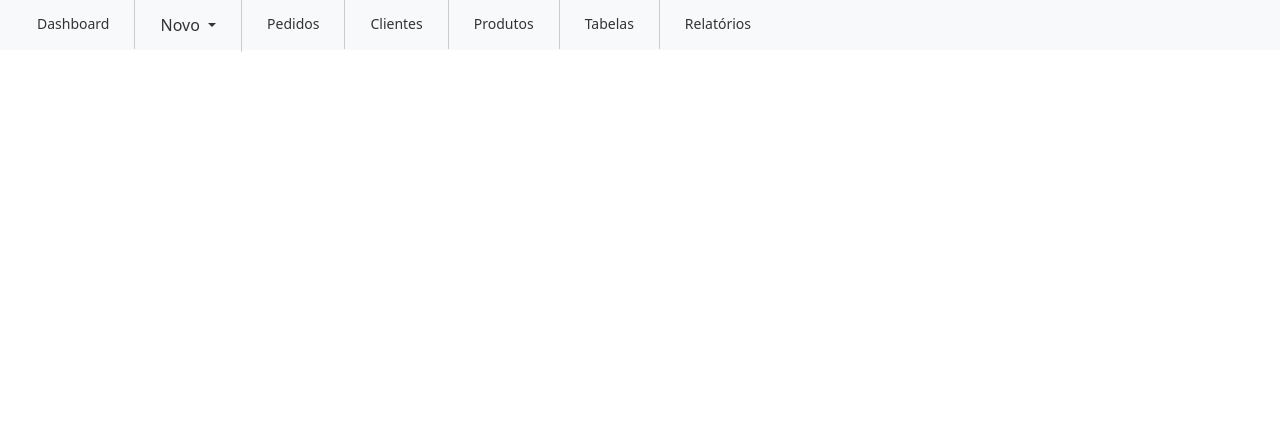
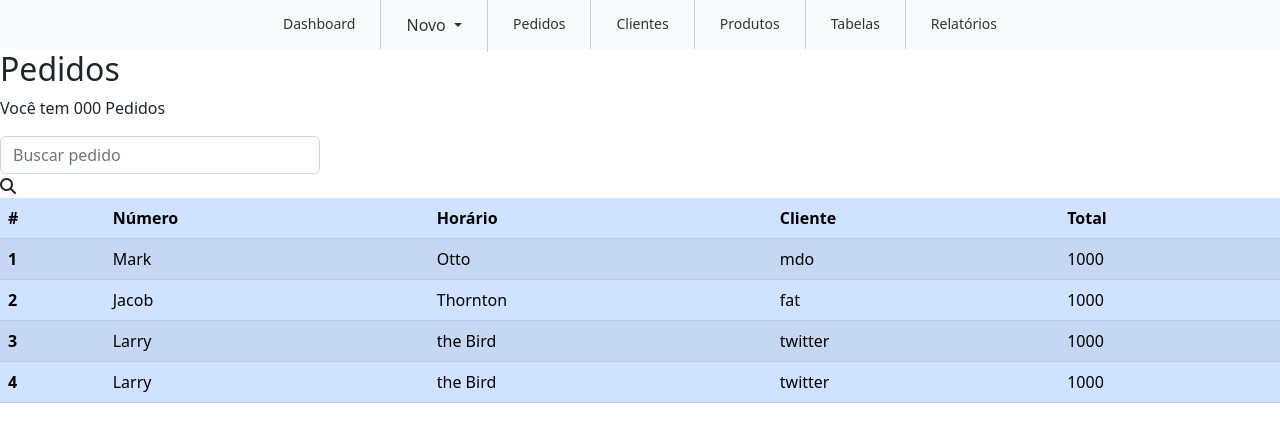
Before and after one commit to rodrigowitt/ErpWeb, an Angular app in the folder Frontend/erpWebapp/: page /pedidos in a window 1280 px wide. Before the commit this address led to /. Shown: the top 442 px of the page. Built offline with nearby package versions, Linux system fonts and the light colour scheme.

Commit message:
Adição: Primeira rota e inicio de tela de pedidos

```diff
--- a/Frontend/erpWebapp/src/app/app-routing.module.ts
+++ b/Frontend/erpWebapp/src/app/app-routing.module.ts
@@ -1,10 +1,15 @@
 import { NgModule } from '@angular/core';
 import { RouterModule, Routes } from '@angular/router';
+import { PedidosComponent } from './components/pedidos/pedidos.component';
 
-const routes: Routes = [];
+const routes:Routes = [
+  {path: 'pedidos', component: PedidosComponent}
+]
 
 @NgModule({
   imports: [RouterModule.forRoot(routes)],
   exports: [RouterModule]
 })
+
+
 export class AppRoutingModule { }
--- a/Frontend/erpWebapp/src/app/app.component.html
+++ b/Frontend/erpWebapp/src/app/app.component.html
@@ -1,37 +1,4 @@
 <link href="https://cdnjs.cloudflare.com/ajax/libs/font-awesome/6.3.0/css/all.min.css" rel="stylesheet">
 
-
-<nav class="navbar navbar-expand-sm bg-light navbar-light">
-  <div class="container-fluid">
-    <ul class="navbar-nav">
-      <li class="nav-item">
-        <a class="nav-link menu active" href="#">Dashboard</a>
-      </li>
-      <li class="nav-item dropdown">
-        <a class="nav-link dropdown-toggle" href="#" id="navbarDropdown" role="button" data-toggle="dropdown" aria-haspopup="true" aria-expanded="false">
-          Novo
-        </a>
-        <div class="dropdown-menu" aria-labelledby="navbarDropdown">
-          <a class="dropdown-item" href="#">Pedido</a>
-          <a class="dropdown-item" href="#">Cliente</a>
-          <a class="dropdown-item" href="#">Produto</a>
-          <a class="dropdown-item" href="#">Tabela</a>
-        </div>
-     <li class="nav-item">
-        <a class="nav-link menu" href="#">Pedidos</a>
-      </li>
-      <li class="nav-item">
-        <a class="nav-link menu" href="#">Clientes</a>
-      </li>
-      <li class="nav-item">
-        <a class="nav-link menu" href="#">Produtos</a>
-      </li>
-      <li class="nav-item">
-        <a class="nav-link menu" href="#">Tabelas</a>
-      </li>
-      <li class="nav-item">
-        <a class="nav-link menu" href="#">Relatórios</a>
-      </li>
-    </ul>
-  </div>
-</nav>
+<app-nav></app-nav>
+<router-outlet></router-outlet>
--- a/Frontend/erpWebapp/src/app/app.module.ts
+++ b/Frontend/erpWebapp/src/app/app.module.ts
@@ -3,10 +3,14 @@ import { BrowserModule } from '@angular/platform-browser';
 
 import { AppRoutingModule } from './app-routing.module';
 import { AppComponent } from './app.component';
+import { NavComponent } from './components/nav/nav.component';
+import { PedidosComponent } from './components/pedidos/pedidos.component';
 
 @NgModule({
   declarations: [
-    AppComponent
+    AppComponent,
+    NavComponent,
+    PedidosComponent
   ],
   imports: [
     BrowserModule,
--- /dev/null
+++ b/Frontend/erpWebapp/src/app/components/nav/nav.component.css
@@ -0,0 +1,27 @@
+* {
+    box-sizing: border-box;
+}
+.navbar{
+    height: 50px;
+}
+.menu{
+    font-size: 14px;
+    align-items: center;
+}
+.navbar-nav :not(.dropdown) > .nav-link:hover {
+    color: black;
+    font-style: inherit;
+    border-bottom: 2px solid black;
+}
+
+.navbar-nav li a {
+    padding: 15px 25px;
+    text-decoration: none;
+    color: #333;
+    border-right: 1px solid #ccc;
+
+  }
+
+  .navbar-nav li:last-child a {
+    border-right: none;
+  }
--- /dev/null
+++ b/Frontend/erpWebapp/src/app/components/nav/nav.component.html
@@ -0,0 +1,34 @@
+<nav class="navbar navbar-expand-sm bg-light navbar-light ">
+    <div class="container-fluid justify-content-center">
+      <ul class="navbar-nav ">
+        <li class="nav-item">
+          <a class="nav-link menu active" href="#">Dashboard</a>
+        </li>
+        <li class="nav-item dropdown">
+          <a class="nav-link dropdown-toggle" href="#" id="navbarDropdown" role="button" data-toggle="dropdown" aria-haspopup="true" aria-expanded="false">
+            Novo
+          </a>
+          <div class="dropdown-menu" aria-labelledby="navbarDropdown">
+            <a class="dropdown-item" href="">Pedido</a>
+            <a class="dropdown-item" href="#">Cliente</a>
+            <a class="dropdown-item" href="#">Produto</a>
+            <a class="dropdown-item" href="#">Tabela</a>
+          </div>
+       <li class="nav-item">
+          <a class="nav-link menu" href="/pedidos">Pedidos</a>
+        </li>
+        <li class="nav-item">
+          <a class="nav-link menu" href="#">Clientes</a>
+        </li>
+        <li class="nav-item">
+          <a class="nav-link menu" href="#">Produtos</a>
+        </li>
+        <li class="nav-item">
+          <a class="nav-link menu" href="#">Tabelas</a>
+        </li>
+        <li class="nav-item">
+          <a class="nav-link menu" href="#">Relatórios</a>
+        </li>
+      </ul>
+    </div>
+  </nav>
--- /dev/null
+++ b/Frontend/erpWebapp/src/app/components/pedidos/pedidos.component.html
@@ -0,0 +1,50 @@
+<div class="titulos">
+    <h2>Pedidos</h2>
+    <p> Você tem 000 Pedidos	</p>
+</div>
+<div class="buscador">
+    <input type="search" ngModel
+    name="key" id="searchName"class="form-control w-25" placeholder="Buscar pedido" required>
+    <i class="fa-sharp fa-solid fa-magnifying-glass tupla" data-toggle="tooltip" ></i>
+</div>
+<table class="table table-striped table-primary">
+    <thead>
+      <tr>
+        <th scope="col">#</th>
+        <th scope="col">Número</th>
+        <th scope="col">Horário</th>
+        <th scope="col">Cliente</th>
+        <th scope="col">Total</th>
+      </tr>
+    </thead>
+    <tbody>
+      <tr>
+        <th scope="row">1</th>
+        <td>Mark</td>
+        <td>Otto</td>
+        <td>mdo</td>
+        <td>1000</td>
+      </tr>
+      <tr>
+        <th scope="row">2</th>
+        <td>Jacob</td>
+        <td>Thornton</td>
+        <td>fat</td>
+        <td>1000</td>
+      </tr>
+      <tr>
+        <th scope="row">3</th>
+        <td>Larry</td>
+        <td>the Bird</td>
+        <td>twitter</td>
+        <td>1000</td>
+      </tr>
+      <tr>
+        <th scope="row">4</th>
+        <td>Larry</td>
+        <td>the Bird</td>
+        <td>twitter</td>
+        <td>1000</td>
+      </tr>
+    </tbody>
+  </table>
```
Also changed, not shown: Frontend/erpWebapp/src/app/components/nav/nav.component.ts (added, +10 -0 lines), Frontend/erpWebapp/src/app/components/pedidos/pedidos.component.ts (added, +10 -0 lines), Frontend/erpWebapp/src/app/components/pedidos/pedidos.component.css (added), 2 other files (tests, documents, lock files or other folders).
